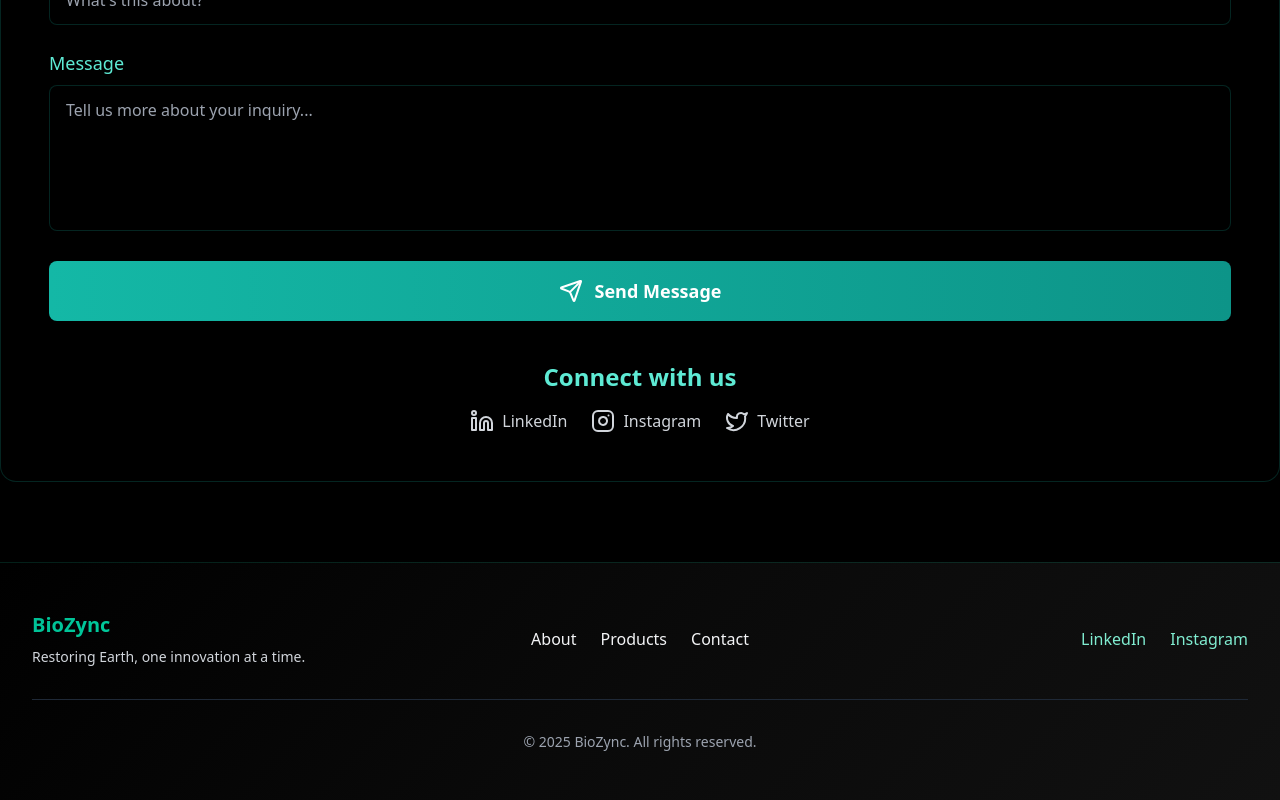
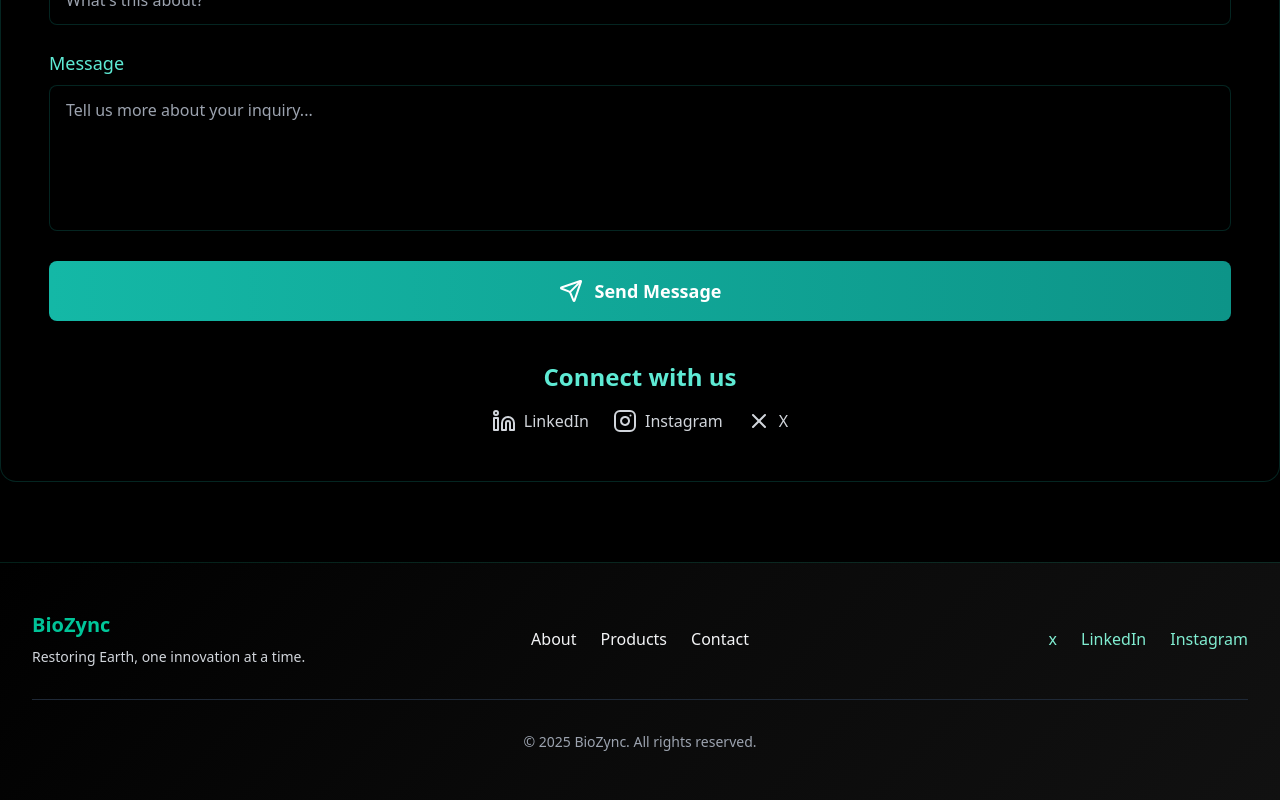
Before and after one commit to biozyncofficial-ux/biozync, a React (Vite) app: page / in a window 1280 px wide. Shown: the part 5478-6278 px from the top of the page. Built offline with nearby package versions, Linux system fonts and the light colour scheme.

Commit message:
Update contact form and related components

```diff
--- a/src/App.jsx
+++ b/src/App.jsx
@@ -286,9 +286,18 @@ function App() {
             </div>
 
             {/* Footer Socials */}
+
             <div className="flex flex-col sm:flex-row justify-center md:justify-end space-y-2 sm:space-y-0 sm:space-x-4 md:space-x-6">
               <a
-                href="https://linkedin.com"
+                href="https://https://x.com/Biozync.com"
+                target="_blank"
+                rel="noopener noreferrer"
+                className="footer-link hover:scale-110 transition-all duration-300 text-xs sm:text-sm md:text-base text-center sm:text-left"
+              >
+                x
+              </a>
+              <a
+                href="https://www.linkedin.com/company/biozync.com/"
                 target="_blank"
                 rel="noopener noreferrer"
                 className="footer-link hover:scale-110 transition-all duration-300 text-xs sm:text-sm md:text-base text-center sm:text-left"
@@ -296,7 +305,7 @@ function App() {
                 LinkedIn
               </a>
               <a
-                href="https://instagram.com"
+                href="https://www.instagram.com/biozync/"
                 target="_blank"
                 rel="noopener noreferrer"
                 className="footer-link hover:scale-110 transition-all duration-300 text-xs sm:text-sm md:text-base text-center sm:text-left"
--- a/src/components/ContactForm.jsx
+++ b/src/components/ContactForm.jsx
@@ -1,5 +1,5 @@
 import React, { useState } from "react";
-import { Send, Linkedin, Instagram, Twitter, Github } from "lucide-react";
+import { Send, Linkedin, Instagram, X, Github } from "lucide-react";
 
 export default function ContactForm() {
   const [isSubmitting, setIsSubmitting] = useState(false);
@@ -164,22 +164,22 @@ export default function ContactForm() {
         </h3>
         <div className="flex justify-center gap-6">
           <a
-            href="https://linkedin.com/company/sample"
+            href="https://www.linkedin.com/company/biozync.com/"
             className="flex items-center gap-2 text-gray-300 hover:text-teal-300 transition-colors"
           >
             <Linkedin className="w-6 h-6" /> LinkedIn
           </a>
           <a
-            href="https://instagram.com/sample"
+            href="https://www.instagram.com/biozync/"
             className="flex items-center gap-2 text-gray-300 hover:text-teal-300 transition-colors"
           >
             <Instagram className="w-6 h-6" /> Instagram
           </a>
           <a
-            href="https://twitter.com/sample"
+            href="https://www.linkedin.com/company/biozync.com/"
             className="flex items-center gap-2 text-gray-300 hover:text-teal-300 transition-colors"
           >
-            <Twitter className="w-6 h-6" /> Twitter
+            <X className="w-6 h-6" /> X
           </a>
         </div>
       </div>
--- a/src/pages/Contact.jsx
+++ b/src/pages/Contact.jsx
@@ -1,5 +1,5 @@
 import React, { useState } from 'react';
-import { Mail, Phone, MapPin, Clock, Send, Linkedin, Instagram, Twitter, Github, Globe } from 'lucide-react';
+import { Mail, Phone, MapPin, Clock, Send, Linkedin, Instagram, X, Github, Globe} from 'lucide-react';
 
 export default function Contact() {
   const [isSubmitting, setIsSubmitting] = useState(false);
@@ -123,7 +123,7 @@ export default function Contact() {
             </div>
             <div className="grid grid-cols-1 sm:grid-cols-2 lg:grid-cols-4 gap-6">
               <a
-                href="https://linkedin.com/company/biozync"
+                href="https://www.linkedin.com/company/biozync.com/"
                 className="group relative overflow-hidden bg-white/5 backdrop-blur-xl border border-white/10 rounded-2xl p-6 hover:bg-white/10 transition-all duration-500 shadow-lg hover:shadow-xl hover:shadow-blue-500/20"
               >
                 <div className="absolute inset-0 bg-gradient-to-r from-blue-500/10 to-blue-400/10 opacity-0 group-hover:opacity-100 transition-opacity duration-500"></div>
@@ -133,7 +133,7 @@ export default function Contact() {
                 </div>
               </a>
               <a
-                href="https://instagram.com/biozync"
+                href="https://www.instagram.com/biozync/"
                 className="group relative overflow-hidden bg-white/5 backdrop-blur-xl border border-white/10 rounded-2xl p-6 hover:bg-white/10 transition-all duration-500 shadow-lg hover:shadow-xl hover:shadow-pink-500/20"
               >
                 <div className="absolute inset-0 bg-gradient-to-r from-pink-500/10 to-purple-500/10 opacity-0 group-hover:opacity-100 transition-opacity duration-500"></div>
@@ -143,13 +143,13 @@ export default function Contact() {
                 </div>
               </a>
               <a
-                href="https://twitter.com/biozync"
+                href="https://x.com/Biozync"
                 className="group relative overflow-hidden bg-white/5 backdrop-blur-xl border border-white/10 rounded-2xl p-6 hover:bg-white/10 transition-all duration-500 shadow-lg hover:shadow-xl hover:shadow-sky-500/20"
               >
                 <div className="absolute inset-0 bg-gradient-to-r from-sky-500/10 to-blue-500/10 opacity-0 group-hover:opacity-100 transition-opacity duration-500"></div>
                 <div className="relative flex items-center gap-4">
-                  <Twitter className="w-8 h-8 text-sky-400 group-hover:scale-110 transition-transform duration-300" />
-                  <span className="text-slate-300 group-hover:text-sky-300 font-light text-lg">Twitter</span>
+                  <X className="w-8 h-8 text-sky-400 group-hover:scale-110 transition-transform duration-300" />
+                  <span className="text-slate-300 group-hover:text-sky-300 font-light text-lg">X</span>
                 </div>
               </a>
 
```
